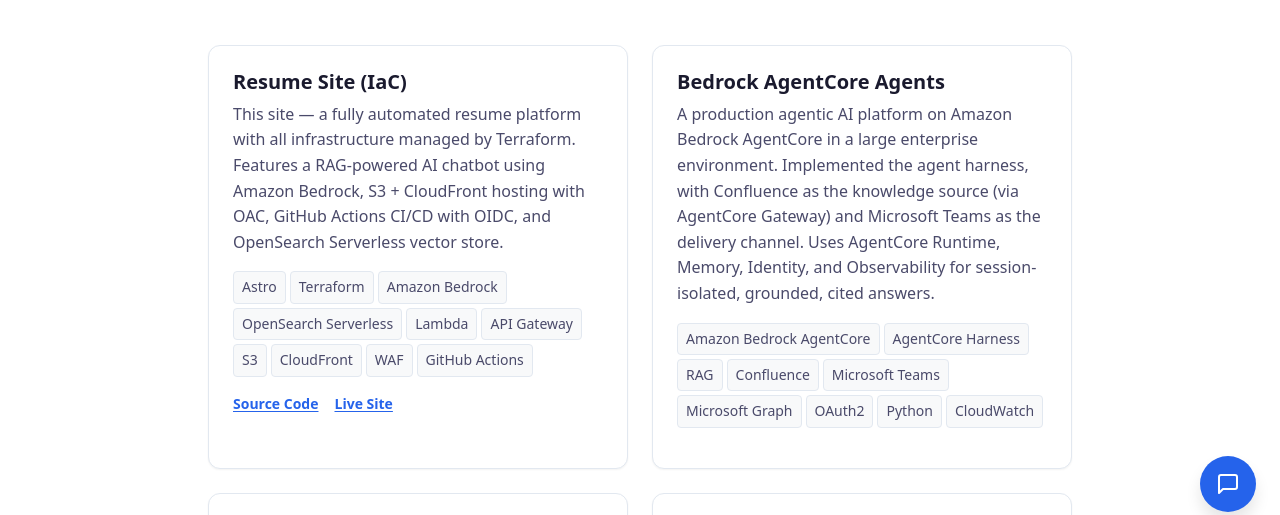
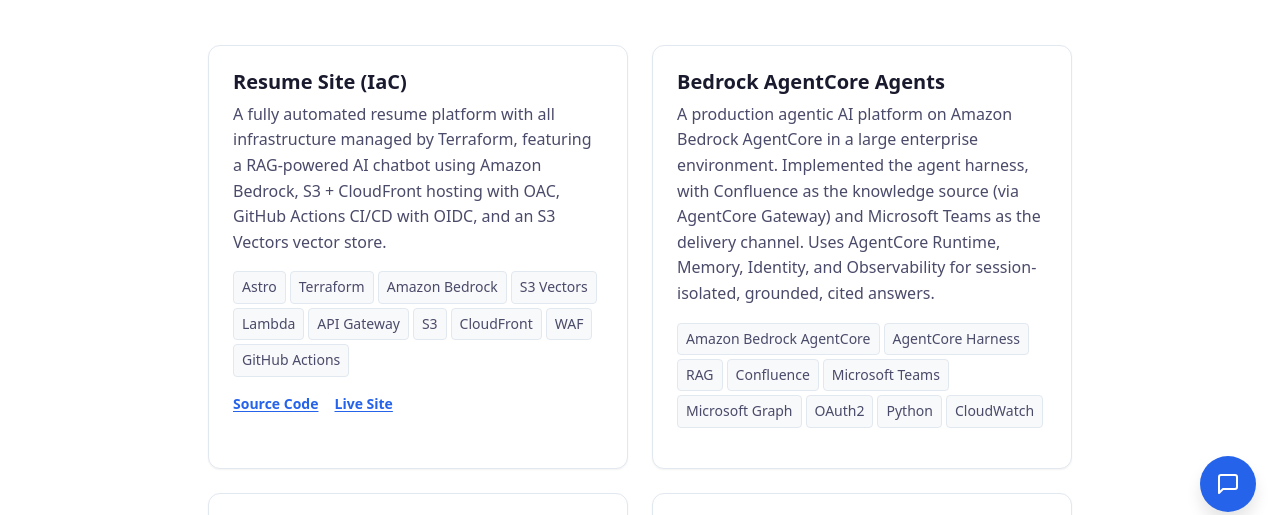
Before and after one commit to JacobSteelsmith/resume, an Astro site: page /projects in a window 1280 px wide. Shown: the part 264-779 px from the top of the page. Built offline with nearby package versions, Linux system fonts and the light colour scheme; Astro itself is replaced by a stand-in of ours; no server answers.

Commit message:
Update Resume Site project description and tech stack to S3 Vectors

```diff
--- a/src/pages/projects.astro
+++ b/src/pages/projects.astro
@@ -19,8 +19,8 @@ import ProjectCard from '../components/ProjectCard.astro';
   <section class="projects-grid" aria-label="Project list">
     <ProjectCard
       title="Resume Site (IaC)"
-      description="This site — a fully automated resume platform with all infrastructure managed by Terraform. Features a RAG-powered AI chatbot using Amazon Bedrock, S3 + CloudFront hosting with OAC, GitHub Actions CI/CD with OIDC, and OpenSearch Serverless vector store."
-      technologies={['Astro', 'Terraform', 'Amazon Bedrock', 'OpenSearch Serverless', 'Lambda', 'API Gateway', 'S3', 'CloudFront', 'WAF', 'GitHub Actions']}
+      description="A fully automated resume platform with all infrastructure managed by Terraform, featuring a RAG-powered AI chatbot using Amazon Bedrock, S3 + CloudFront hosting with OAC, GitHub Actions CI/CD with OIDC, and an S3 Vectors vector store."
+      technologies={['Astro', 'Terraform', 'Amazon Bedrock', 'S3 Vectors', 'Lambda', 'API Gateway', 'S3', 'CloudFront', 'WAF', 'GitHub Actions']}
       sourceUrl="https://github.com/JacobSteelsmith/resume"
       liveUrl="https://resume.jacob.steelsmith.org"
     />
```
